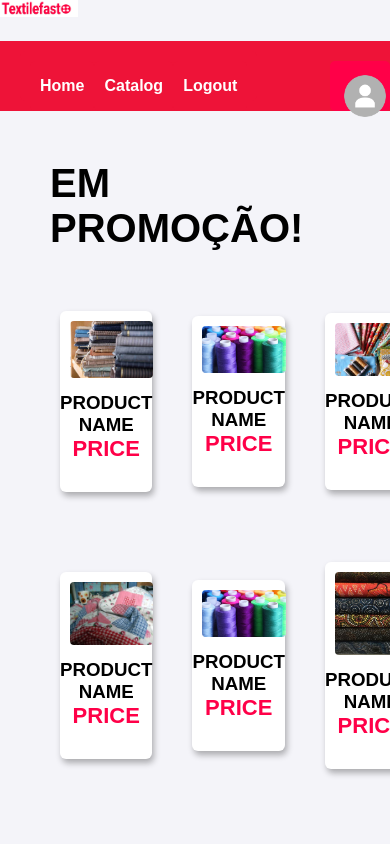
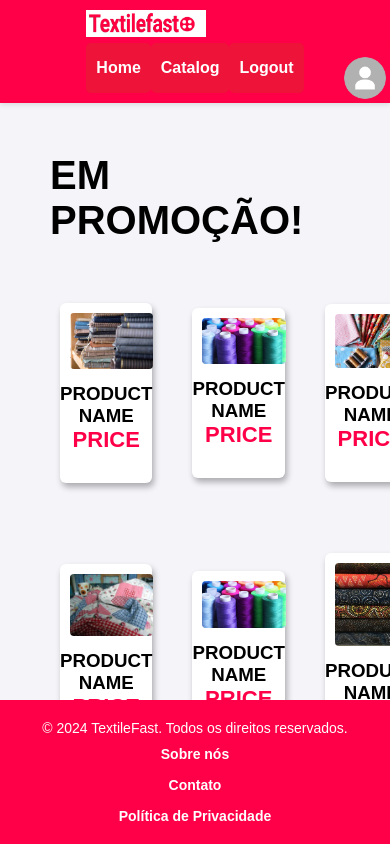
Before and after one commit to SeanDerik/TEXTILEFAST, a React (Vite) app in the folder pastas_textilefast/Front-end/: page /home in a window 390 px wide. Shown: the top 844 px of the page. Built offline with nearby package versions, Linux system fonts and the light colour scheme.

Commit message:
coisas novas

```diff
--- /dev/null
+++ b/pastas_textilefast/Front-end/src/components/Footer.tsx
@@ -0,0 +1,19 @@
+import React from 'react';
+import '../styles/Footer.css';
+
+const Footer: React.FC = () => {
+  return (
+    <footer className="footer">
+      <div className="footer-content">
+        <p>&copy; 2024 TextileFast. Todos os direitos reservados.</p>
+        <div className="footer-links">
+          <a href="/sobre">Sobre nós</a>
+          <a href="/contato">Contato</a>
+          <a href="/privacidade">Política de Privacidade</a>
+        </div>
+      </div>
+    </footer>
+  );
+}
+
+export default Footer;
--- a/pastas_textilefast/Front-end/src/components/Navbar.tsx
+++ b/pastas_textilefast/Front-end/src/components/Navbar.tsx
@@ -1,3 +1,4 @@
+import { Link } from 'react-router-dom';
 import { Homebutton } from "./Homebutton";
 import { Catalogbutton } from "./Catalogbutton";
 import { Profilebutton } from "./Profilebutton";
@@ -5,20 +6,22 @@ import { Logoutbutton } from "./Logoutbutton";
 import Textilefastlogo from "../assets/textilefastlogo.png";
 import '../styles/Navbar.css';
 
-
 export function Navbar() {
-
   return (
-        <>
-            <img src={Textilefastlogo} width="20%" className="littlelogo" alt="Textile Fast Logo" />
     <nav className="navbar">
-                <div className="button">
+      <div className="navbar-content">
+        <div className="navbar-logo">
+          <Link to="/home">
+            <img src={Textilefastlogo} alt="Textile Fast Logo" width="120" />
+          </Link>
+        </div>
+        <div className="navbar-buttons">
           <Homebutton />
           <Catalogbutton />
+          <Profilebutton />
           <Logoutbutton />
-                    <Profilebutton />
+        </div>
       </div>
     </nav>
-        </>
   );
 }
--- a/pastas_textilefast/Front-end/src/pages/Home.tsx
+++ b/pastas_textilefast/Front-end/src/pages/Home.tsx
@@ -1,13 +1,16 @@
 import { Navbar } from "../components/Navbar";
 import { Destaques } from "../components/Destaques";
-import '../styles/index.css'
-export function Home(){
-    return(
+import Footer from "../components/Footer";
+import '../styles/index.css';
+
+export function Home() {
+    return (
         <>
             <Navbar />
             <Destaques />
+            <Footer />
         </>
-    )
+    );
 }
 
 export default Home;
--- a/pastas_textilefast/Front-end/src/pages/Profilepage.tsx
+++ b/pastas_textilefast/Front-end/src/pages/Profilepage.tsx
@@ -153,6 +153,17 @@ const Profile: React.FC = () => {
   }
 
   return (
+    <div>
+      <nav className="navbar">
+        <div className="navbar-logo" onClick={() => navigate('/home')}>
+          <span>Textilefast</span>
+        </div>
+        <ul className="navbar-menu">
+          <li onClick={() => navigate('/catalogpage')}>Catálogo</li>
+          <li onClick={() => navigate('/login')}>Logout</li>
+        </ul>
+      </nav>
+
       <div className="profile-container">
         <div className="profile-card">
           <h1>{empresa.nome_fantasia}</h1>
@@ -174,11 +185,8 @@ const Profile: React.FC = () => {
             <h2>Produtos Cadastrados</h2>
             {produtos.length > 0 ? (
               <ul className="product-list">
-              {produtos.map((produto, index) => {
-                console.log('Produto:', produto);
-                console.log('URL da imagem:', produto.imagem_url);
-                return (
-                  <li key={produto.produto_id || index} className="product-item">
+                {produtos.map((produto) => (
+                  <li key={produto.produto_id} className="product-item">
                     {editingProdutoId === produto.produto_id ? (
                       <div>
                         <label>
@@ -217,14 +225,12 @@ const Profile: React.FC = () => {
                             onChange={handleChange}
                           />
                         </label>
-
                         <div>
                           <strong>Imagem do Produto:</strong>
                           <input type="file" onChange={handleImageChange} />
                           {selectedImage && <p>Imagem selecionada: {selectedImage.name}</p>}
                           <button onClick={() => handleImageUpload(produto.produto_id)}>Upload Imagem</button>
                         </div>
-
                         <button onClick={handleConfirmEdit}>Salvar</button>
                         <button onClick={() => setEditingProdutoId(null)}>Cancelar</button>
                       </div>
@@ -253,26 +259,21 @@ const Profile: React.FC = () => {
                               src={`${produto.imagem_url.replace(/\\/g, '/')}`}
                               alt={`Imagem do produto ${produto.nome_produto}`}
                               style={{
-                                maxWidth: '150px',  // Tamanho de preview menor
+                                maxWidth: '150px',
                                 height: 'auto',
                                 borderRadius: '8px',
-                                objectFit: 'cover',  // Garante que a imagem cubra a área sem distorcer
+                                objectFit: 'cover',
                                 marginTop: '10px',
                               }}
                             />
                           </div>
                         )}
-
-
-
-
                         <button onClick={() => handleEdit(produto)}>Editar</button>
                         <button onClick={() => handleDelete(produto.produto_id)}>Excluir</button>
                       </div>
                     )}
                   </li>
-                );
-              })}
+                ))}
               </ul>
             ) : (
               <p>Nenhum produto cadastrado.</p>
@@ -280,6 +281,7 @@ const Profile: React.FC = () => {
           </div>
         )}
       </div>
+    </div>
   );
 };
 
--- a/pastas_textilefast/Front-end/src/pages/adicionarProdutos.tsx
+++ b/pastas_textilefast/Front-end/src/pages/adicionarProdutos.tsx
@@ -2,6 +2,7 @@ import React, { useState, useEffect } from 'react';
 import axios from 'axios';
 import { useNavigate } from 'react-router-dom';
 import { jwtDecode } from 'jwt-decode';
+import { Navbar } from '../components/Navbar';
 import '../styles/AddProduct.css';
 
 const AdicionarProduto: React.FC = () => {
@@ -45,7 +46,7 @@ const AdicionarProduto: React.FC = () => {
     }
 
     const decodedToken: any = jwtDecode(token);
-    console.log('Decoded Token:', decodedToken);  // Verifique o conteúdo do token
+    console.log('Decoded Token:', decodedToken);
     const fornecedor_id = decodedToken.empresa_id;
 
     if (!fornecedor_id) {
@@ -92,6 +93,7 @@ const AdicionarProduto: React.FC = () => {
 
   return (
     <div className="add-product-container">
+      <Navbar />
       <h1>Adicionar Produto</h1>
       <form onSubmit={handleSubmit}>
         <div>
@@ -153,6 +155,7 @@ const AdicionarProduto: React.FC = () => {
         {erro && <p className="error">{erro}</p>}
         <button type="submit">Adicionar Produto</button>
       </form>
+      <Footer />
     </div>
   );
 };
--- /dev/null
+++ b/pastas_textilefast/Front-end/src/styles/Footer.css
@@ -0,0 +1,46 @@
+.footer {
+    background-color: #FF0048;
+    color: white;
+    padding: 20px;
+    text-align: center;
+    position: fixed;
+    bottom: 0;
+    width: 100%;
+    font-size: 14px;
+  }
+
+  .footer-content {
+    display: flex;
+    justify-content: space-between;
+    align-items: center;
+    max-width: 1200px;
+    margin: 0 auto;
+  }
+
+  .footer-links {
+    display: flex;
+    gap: 15px;
+  }
+
+  .footer-links a {
+    color: white;
+    text-decoration: none;
+    font-weight: bold;
+  }
+
+  .footer-links a:hover {
+    text-decoration: underline;
+  }
+
+  @media (max-width: 768px) {
+    .footer-content {
+      flex-direction: column;
+      text-align: center;
+    }
+
+    .footer-links {
+      margin-top: 10px;
+      flex-direction: column;
+      align-items: center;
+    }
+  }
--- a/pastas_textilefast/Front-end/src/styles/Navbar.css
+++ b/pastas_textilefast/Front-end/src/styles/Navbar.css
@@ -1,4 +1,3 @@
-/* Estilo da Navbar */
 .navbar {
   display: flex;
   flex-direction: row;
@@ -9,7 +8,15 @@
   padding: 10px 20px;
 }
 
-  /* Estilo do botão da Navbar */
+.navbar-logo img {
+  max-height: 60px;
+}
+
+.button-group {
+  display: flex;
+  gap: 15px;
+}
+
 .button {
   width: fit-content;
   height: 50px;
@@ -27,22 +34,24 @@
   transition: background-color 0.3s, color 0.3s;
 }
 
-  /* Efeito hover no botão */
 .button:hover {
   background-color: white;
   color: rgb(238, 19, 56);
 }
 
-  /* Efeito focus no botão */
 .button:focus {
   outline: none;
 }
 
-  /* Responsividade */
 @media (max-width: 768px) {
   .navbar {
     flex-direction: column;
     align-items: flex-start;
+  }
+
+  .button-group {
+    flex-direction: column;
+    gap: 10px;
   }
 
   .button {
--- a/pastas_textilefast/Front-end/src/styles/Profile.css
+++ b/pastas_textilefast/Front-end/src/styles/Profile.css
@@ -1,4 +1,3 @@
-/* Reset global */
 * {
   margin: 0;
   padding: 0;
@@ -11,7 +10,41 @@
   background-color: #f4f4f9;
 }
 
-  /* Profile container */
+.navbar {
+  display: flex;
+  justify-content: space-between;
+  align-items: center;
+  padding: 10px 20px;
+  background-color: #FF0048;
+  color: white;
+  box-shadow: 0px 2px 5px rgba(0, 0, 0, 0.1);
+}
+
+.navbar-logo {
+  font-size: 1.5rem;
+  font-weight: bold;
+  cursor: pointer;
+}
+
+.navbar-menu {
+  display: flex;
+  gap: 20px;
+  list-style: none;
+  margin: 0;
+  padding: 0;
+}
+
+.navbar-menu li {
+  cursor: pointer;
+  font-size: 1rem;
+  transition: color 0.3s ease;
+}
+
+.navbar-menu li:hover {
+  text-decoration: underline;
+  color: #FFD1DA;
+}
+
 .profile-container {
   display: flex;
   flex-direction: column;
@@ -22,7 +55,6 @@
   background-color: #fff;
 }
 
-  /* Profile card */
 .profile-card {
   background-color: #fff;
   padding: 30px;
```
Also changed, not shown: pastas_textilefast/Front-end/src/pages/Profile.tsx (deleted, +0 -24 lines), 1 other file (tests, documents, lock files or other folders). Lines whose indentation alone changed are shown as unchanged.
